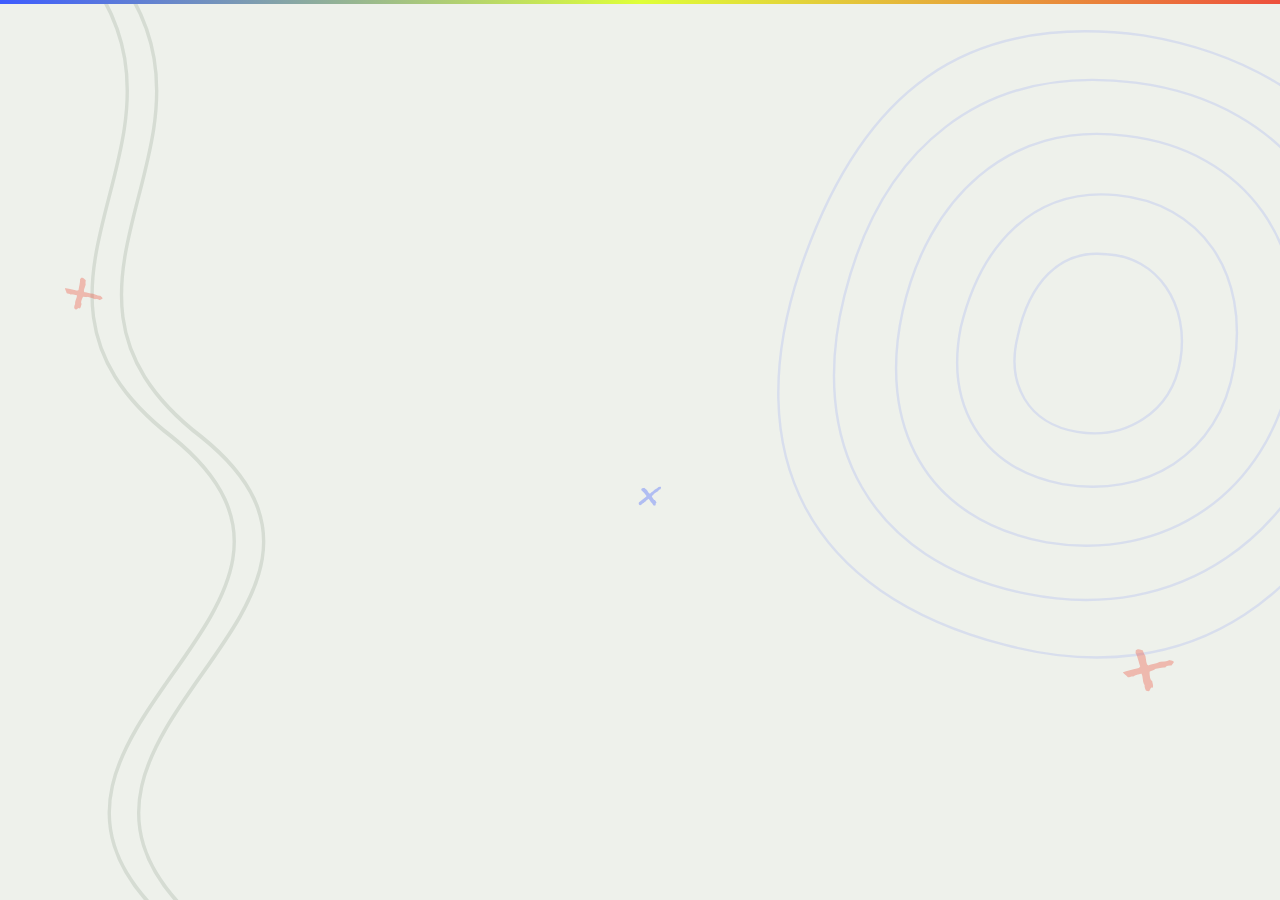
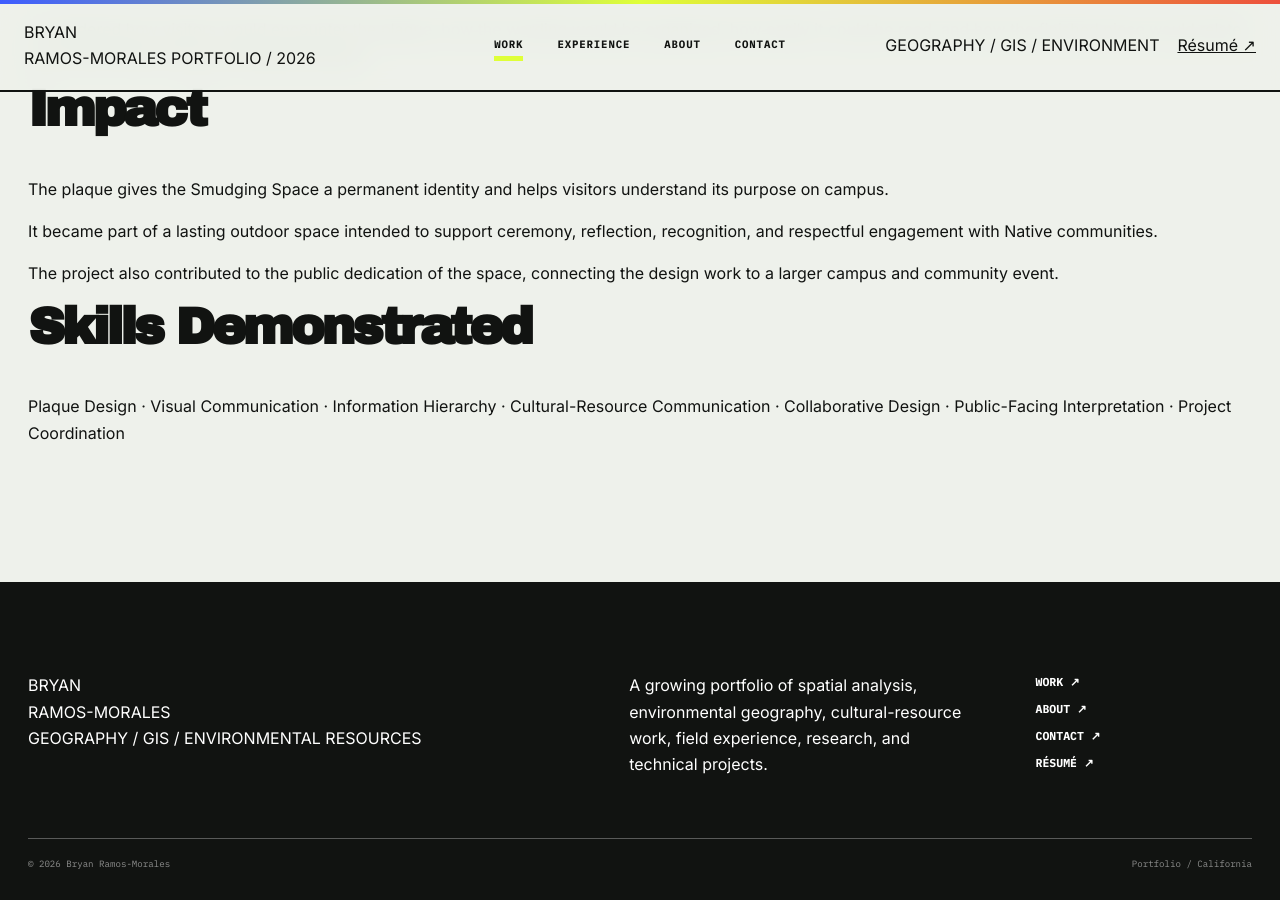
Before and after one commit to bramosmorales/bramosmorales.github.io, a Jekyll site: the page built from _projects/smudging-space-plaque.md, in a window 1280 px wide and 900 px high, scrolled down 4727 px. Built offline with Jekyll 4.4.1, drawn with Linux system fonts in a browser that asks for light colours; some web fonts are replaced; some of the changed text lies outside the part shown.

Commit message:
Update project.html

```diff
--- a/_layouts/project.html
+++ b/_layouts/project.html
@@ -23,7 +23,6 @@
     {% endif %}
   </title>
 
-
   <link rel="preconnect" href="https://fonts.googleapis.com">
 
   <link
@@ -32,12 +31,10 @@
     crossorigin
   >
 
-
   <link
-    href="https://fonts.googleapis.com/css2?family=Archivo+Black&family=IBM+Plex+Mono:wght@400;500;600;700&family=Inter:wght@400;500;600;700&family=Newsreader:ital,wght@0,500;0,600;1,500;1,600&family=Rock+Salt&display=swap"
+    href="https://fonts.googleapis.com/css2?family=Archivo+Black&family=IBM+Plex+Mono:wght@400;500;600;700&family=Instrument+Serif:ital@0;1&family=Inter:wght@400;500;600;700&family=Rock+Salt&display=swap"
     rel="stylesheet"
   >
-
 
   <link
     rel="stylesheet"
@@ -50,94 +47,51 @@
 <body>
 
 
-  <!-- =====================================================
-       PAGE ART
-  ====================================================== -->
+  <!-- BACKGROUND ART -->
 
   <div
-    class="site-background-art"
+    class="background-art"
     aria-hidden="true"
   >
 
     <svg
-      class="background-river"
-      viewBox="0 0 500 1000"
-      preserveAspectRatio="none"
+      class="bg-contours"
+      viewBox="0 0 800 800"
     >
-
-      <path
-        d="
-          M120 -80
-          C430 100 40 240 300 390
-          C550 540 70 650 280 810
-          C430 920 220 1040 150 1100
-        "
-      />
-
-      <path
-        d="
-          M155 -80
-          C465 100 75 240 335 390
-          C585 540 105 650 315 810
-          C465 920 255 1040 185 1100
-        "
-      />
-
+      <path d="M390 45C600 50 760 180 730 400C705 600 555 745 350 725C155 705 35 565 65 355C90 155 195 40 390 45Z"/>
+      <path d="M390 105C555 105 675 215 660 390C645 555 525 665 365 660C205 650 105 535 120 375C135 215 230 100 390 105Z"/>
+      <path d="M390 170C505 165 600 250 595 385C590 510 500 595 375 595C250 590 175 500 180 385C190 265 270 175 390 170Z"/>
+      <path d="M390 235C465 230 530 290 530 385C530 470 465 530 385 530C300 525 245 465 250 390C255 305 310 240 390 235Z"/>
     </svg>
 
 
     <svg
-      class="background-topo"
-      viewBox="0 0 600 600"
+      class="bg-river"
+      viewBox="0 0 500 1000"
+      preserveAspectRatio="none"
     >
-
-      <path d="M300 30 C470 30 570 140 550 300 C530 465 430 565 270 550 C100 535 25 430 50 270 C75 115 150 35 300 30Z" />
-
-      <path d="M300 70 C430 65 520 155 510 290 C500 420 410 510 280 505 C145 500 80 410 90 285 C100 160 170 75 300 70Z" />
-
-      <path d="M300 115 C400 110 470 180 468 285 C465 390 390 460 290 460 C185 458 135 385 140 290 C145 195 200 118 300 115Z" />
-
-      <path d="M300 165 C370 160 420 210 420 290 C420 365 365 410 295 410 C225 408 188 360 190 295 C195 225 230 170 300 165Z" />
-
-      <path d="M300 215 C342 210 375 245 375 292 C375 337 340 365 300 365 C258 365 235 335 238 295 C240 250 260 217 300 215Z" />
-
+      <path d="M90 -60C430 80 70 245 315 395C545 535 70 680 300 820C470 925 260 1035 160 1100"/>
+      <path d="M120 -60C460 80 100 245 345 395C575 535 100 680 330 820C500 925 290 1035 190 1100"/>
     </svg>
 
 
-    <div class="background-cross cross-one">
-      +
-    </div>
-
-    <div class="background-cross cross-two">
-      +
-    </div>
-
-    <div class="background-cross cross-three">
-      ×
-    </div>
+    <span class="bg-mark mark-one">×</span>
+    <span class="bg-mark mark-two">+</span>
+    <span class="bg-mark mark-three">↘</span>
 
   </div>
 
 
 
-  <!-- =====================================================
-       SCROLL PROGRESS
-  ====================================================== -->
+  <!-- SCROLL PROGRESS -->
 
-  <div
-    class="scroll-progress"
-    aria-hidden="true"
-  >
-
-    <span id="scroll-progress-bar"></span>
-
+  <div class="scroll-progress">
+    <span id="progress-bar"></span>
   </div>
 
 
 
-  <!-- =====================================================
-       HEADER
-  ====================================================== -->
+  <!-- HEADER -->
 
   <header class="site-header">
 
@@ -149,17 +103,16 @@
         href="{{ '/' | relative_url }}"
       >
 
-        <span class="brand-name">
+        <span class="brand-main">
           BRYAN<br>
           RAMOS-MORALES
         </span>
 
-        <span class="brand-note">
-          field notes ↘
+        <span class="brand-sub">
+          PORTFOLIO / 2026
         </span>
 
       </a>
-
 
 
       <nav
@@ -177,7 +130,6 @@
           Work
         </a>
 
-
         <a
           href="{{ '/professional-experience.html' | relative_url }}"
           {% if page.section == 'experience' %}
@@ -187,7 +139,6 @@
           Experience
         </a>
 
-
         <a
           href="{{ '/about.html' | relative_url }}"
           {% if page.section == 'about' %}
@@ -196,7 +147,6 @@
         >
           About
         </a>
-
 
         <a
           href="{{ '/contact.html' | relative_url }}"
@@ -210,15 +160,14 @@
       </nav>
 
 
-
       <div class="header-right">
 
-        <span class="header-coordinates">
-          PLACE / PEOPLE / ENVIRONMENT
+        <span class="header-field">
+          GEOGRAPHY / GIS / ENVIRONMENT
         </span>
 
         <a
-          class="header-resume"
+          class="resume-link"
           href="{{ '/resume.html' | relative_url }}"
         >
           Résumé ↗
@@ -227,17 +176,14 @@
       </div>
 
 
-
       <button
         class="nav-toggle"
         type="button"
         aria-label="Open navigation"
         aria-expanded="false"
       >
-
         <span></span>
         <span></span>
-
       </button>
 
 
@@ -259,61 +203,47 @@
 
 
 
-  <!-- =====================================================
-       FOOTER
-  ====================================================== -->
+  <!-- FOOTER -->
 
   <footer class="site-footer">
-
-
-    <div class="footer-scribble">
-      keep looking
-    </div>
-
 
     <div class="footer-grid">
 
 
-      <div class="footer-title">
+      <div>
 
-        BRYAN<br>
-        RAMOS-MORALES
+        <div class="footer-name">
+          BRYAN<br>
+          RAMOS-MORALES
+        </div>
+
+        <div class="footer-role">
+          GEOGRAPHY / GIS / ENVIRONMENTAL RESOURCES
+        </div>
 
       </div>
 
 
-      <div class="footer-copy">
+      <div class="footer-text">
 
-        Geography, environmental systems,
-        GIS, cultural resources, field observation,
-        research, and whatever questions come next.
+        A growing portfolio of spatial analysis,
+        environmental geography, cultural-resource work,
+        field experience, research, and technical projects.
 
       </div>
 
 
-      <div class="footer-links">
+      <nav class="footer-links">
 
-        <a href="{{ '/' | relative_url }}">
-          Work ↗
-        </a>
+        <a href="{{ '/' | relative_url }}">Work ↗</a>
 
-        <a href="{{ '/professional-experience.html' | relative_url }}">
-          Experience ↗
-        </a>
+        <a href="{{ '/about.html' | relative_url }}">About ↗</a>
 
-        <a href="{{ '/about.html' | relative_url }}">
-          About ↗
-        </a>
+        <a href="{{ '/contact.html' | relative_url }}">Contact ↗</a>
 
-        <a href="{{ '/contact.html' | relative_url }}">
-          Contact ↗
-        </a>
+        <a href="{{ '/resume.html' | relative_url }}">Résumé ↗</a>
 
-        <a href="{{ '/resume.html' | relative_url }}">
-          Résumé ↗
-        </a>
-
-      </div>
+      </nav>
 
 
     </div>
@@ -326,24 +256,18 @@
       </span>
 
       <span>
-        Built as an evolving field notebook.
+        Portfolio / California
       </span>
 
     </div>
-
 
   </footer>
 
 
 
-  <!-- =====================================================
-       JS
-  ====================================================== -->
-
   <script>
 
-
-    const reduceMotion =
+    const reducedMotion =
       window.matchMedia(
         "(prefers-reduced-motion: reduce)"
       ).matches;
@@ -396,15 +317,15 @@
 
     /* SCROLL PROGRESS */
 
-    const progress =
+    const progressBar =
       document.getElementById(
-        "scroll-progress-bar"
+        "progress-bar"
       );
 
 
-    function updateScrollProgress() {
+    function updateProgress() {
 
-      if (!progress) return;
+      if (!progressBar) return;
 
       const max =
         document.documentElement.scrollHeight
@@ -482,61 +400,17 @@
           },
 
           {
-            threshold: 0.12
+            threshold: 0.1
           }
 
         );
 
 
-      revealItems.forEach(
+      reveals.forEach(
         item =>
-          revealObserver.observe(
+          observer.observe(
             item
           )
-      );
-
-    }
-
-
-
-    /* BACKGROUND DRIFT */
-
-    const river =
-      document.querySelector(
-        ".background-river"
-      );
-
-    const topo =
-      document.querySelector(
-        ".background-topo"
-      );
-
-
-    if (
-      !reduceMotion &&
-      river &&
-      topo
-    ) {
-
-      window.addEventListener(
-        "scroll",
-        function () {
-
-          const y =
-            window.scrollY;
-
-          river.style.transform =
-            `translateY(${y * 0.025}px)`;
-
-          topo.style.transform =
-            `translateY(${y * -0.018}px) rotate(${y * 0.002}deg)`;
-
-        },
-
-        {
-          passive: true
-        }
-
       );
 
     }
```
Also changed, not shown: other parts of _layouts/project.html (+14 -21 lines).
